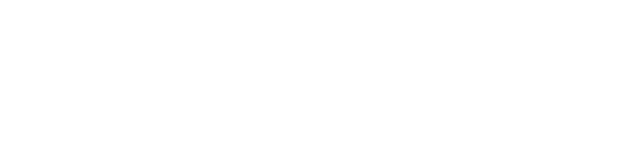
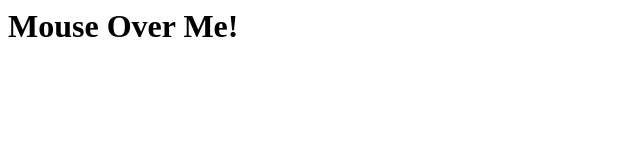
Before and after one commit to curtis1227/RetroTanks, a plain HTML site: page Stevie.html in a window 1280 px wide. Shown: the whole page, without its empty margins (0-640 px from the left). Drawn offline with Linux system fonts and the light colour scheme.

Commit message:
mouse over event

```diff
--- a/Stevie.html
+++ b/Stevie.html
@@ -4,7 +4,13 @@
 
   </head>
 
-  <body>
+  <body id = "body">
+
+    <h1>
+      <p onmouseover = "bgColorChange()">Mouse Over Me!</p>
+    </h1>
+
+    <script src = "scripts/stevieScript.js"></script>
 
   </body>
 
--- a/scripts/stevieScript.js
+++ b/scripts/stevieScript.js
@@ -0,0 +1,4 @@
+function bgColorChange()
+{
+	document.getElementById("body").style = "background-color:red";
+}
```
